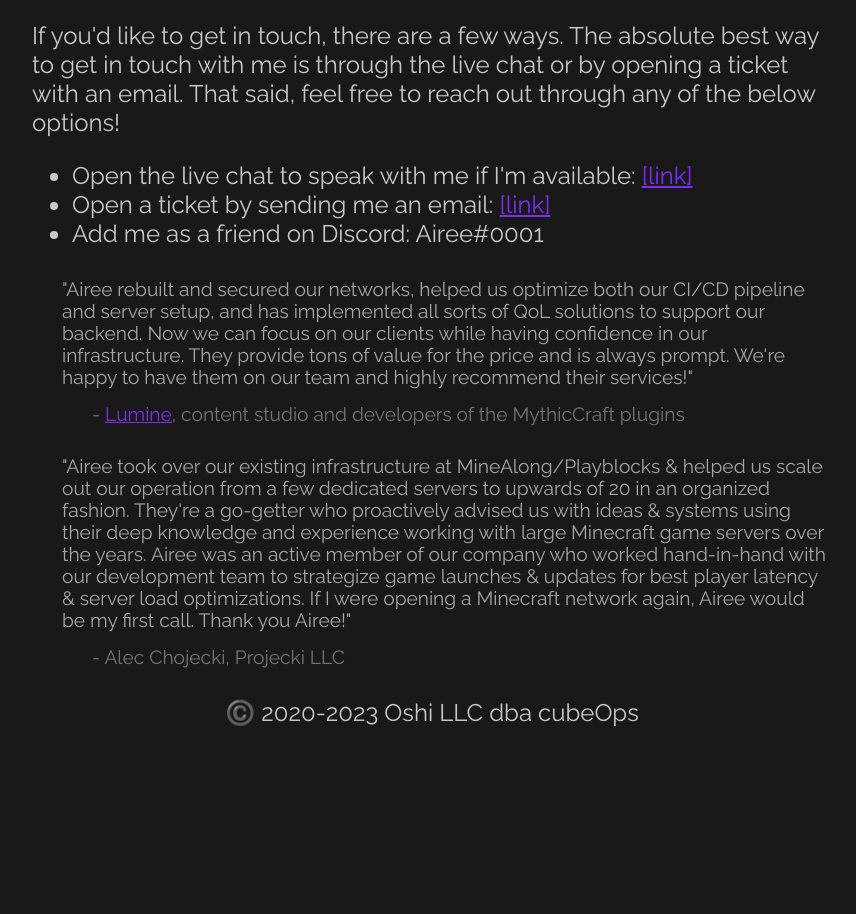
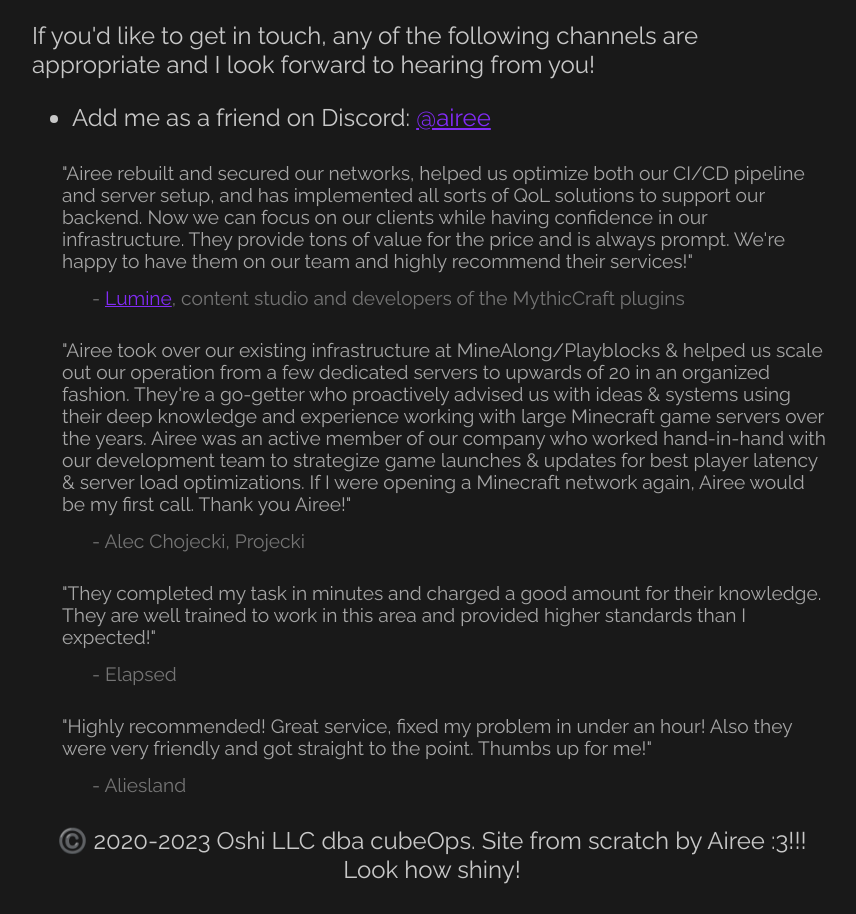
Before and after one commit to teamcubeops/airee-systems, a plain HTML site: page index.html in a window 1280 px wide. Shown: the part 635-1549 px from the top of the page, without its empty margins (208-1064 px from the left). Before the commit the page ends 1392 px from the top, so only its background shows below. Drawn offline with Linux system fonts and the light colour scheme.

Commit message:
update update

```diff
--- a/index.html
+++ b/index.html
@@ -16,11 +16,9 @@
         <h1>Hello there! I'm Airee.</h1>
         <p>I have been providing systems management services to Minecraft communities both freelance and through my business, cubeOps, since 2017. Through my years of experience implementing pragmatic solutions, I've solved countless problems for many businesses based in Minecraft and I'm sure I can solve some for you.</p>
         <p>My main focus is my managed services. I try to provide as much value as I can through as many avenues as possible but many of my clients find <strong>incident management, off-site backups, and included Linux work</strong> very valuable. These services start at <strong>$200 per month</strong>. Alongside these managed services, I am glad to talk about any special cases or one-off projects you may need completed.</p>
-        <p>If you'd like to get in touch, there are a few ways. The absolute best way to get in touch with me is through the live chat or by opening a ticket with an email. That said, feel free to reach out through any of the below options!</p>
+        <p>If you'd like to get in touch, any of the following channels are appropriate and I look forward to hearing from you!</p>
         <ul>
-            <li>Open the live chat to speak with me if I'm available: <a href="https://secure.livechatinc.com/customer/action/open_chat?license_id=14969397&group=0&widget_version=3&unique_groups=0">[link]</a></li>
-            <li>Open a ticket by sending me an email: <a href="mailto:front-page-tickets@airee.systems">[link]</a></li>
-            <li>Add me as a friend on Discord: Airee#0001</li>
+            <li>Add me as a friend on Discord: <a href="https://discord.com/users/227979102844485634">@airee</a></li>
         </ul>
         <div class="quote-text">
             "Airee rebuilt and secured our networks, helped us optimize both our CI/CD pipeline and server setup, and has implemented all sorts of QoL solutions to support our backend. Now we can focus on our clients while having confidence in our infrastructure. They provide tons of value for the price and is always prompt. We're happy to have them on our team and highly recommend their services!"
@@ -32,12 +30,23 @@
             "Airee took over our existing infrastructure at MineAlong/Playblocks & helped us scale out our operation from a few dedicated servers to upwards of 20 in an organized fashion. They're a go-getter who proactively advised us with ideas & systems using their deep knowledge and experience working with large Minecraft game servers over the years. Airee was an active member of our company who worked hand-in-hand with our development team to strategize game launches & updates for best player latency & server load optimizations. If I were opening a Minecraft network again, Airee would be my first call. Thank you Airee!"
         </div>
         <div class="quote-attribution">
-            - Alec Chojecki, Projecki LLC
+            - Alec Chojecki, Projecki
+        </div>
+        <div class="quote-text">
+            "They completed my task in minutes and charged a good amount for their knowledge. They are well trained to work in this area and provided higher standards than I expected!"
+        </div>
+        <div class="quote-attribution">
+            - Elapsed
+        </div>
+        <div class="quote-text">
+            "Highly recommended! Great service, fixed my problem in under an hour! Also they were very friendly and got straight to the point. Thumbs up for me!"
+        </div>
+        <div class="quote-attribution">
+            - Aliesland
         </div>
         <div class="footer">
-            ©️ 2020-2023 Oshi LLC dba cubeOps
+            ©️ 2020-2023 Oshi LLC dba cubeOps. Site from scratch by Airee :3!!! Look how shiny!
         </div>
     </div>
-    <script>window.__lc = window.__lc || {};window.__lc.license = 14969397;;(function(n,t,c){function i(n){return e._h?e._h.apply(null,n):e._q.push(n)}var e={_q:[],_h:null,_v:"2.0",on:function(){i(["on",c.call(arguments)])},once:function(){i(["once",c.call(arguments)])},off:function(){i(["off",c.call(arguments)])},get:function(){if(!e._h)throw new Error("[LiveChatWidget] You can't use getters before load.");return i(["get",c.call(arguments)])},call:function(){i(["call",c.call(arguments)])},init:function(){var n=t.createElement("script");n.async=!0,n.type="text/javascript",n.src="https://cdn.livechatinc.com/tracking.js",t.head.appendChild(n)}};!n.__lc.asyncInit&&e.init(),n.LiveChatWidget=n.LiveChatWidget||e}(window,document,[].slice))</script>
 </body>
 </html>
```
